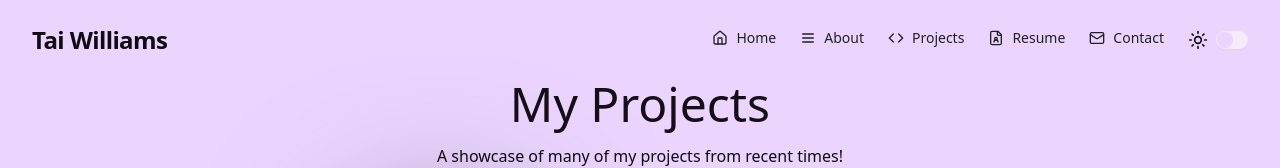
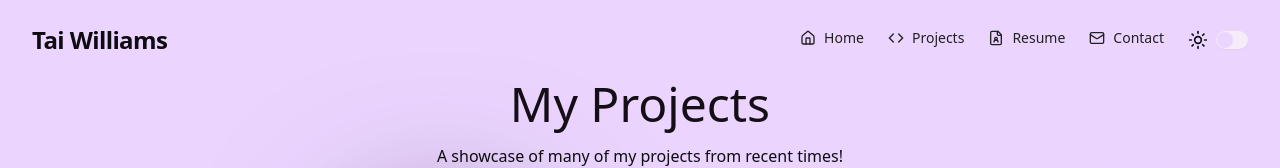
Before and after one commit to TWilliamsA7/portfolio, a Next.js app: page /projects in a window 1280 px wide. Shown: the top 168 px of the page. Built offline with nearby package versions, Linux system fonts and the light colour scheme.

Commit message:
UPDATE: resume link and removed about me ref

```diff
--- a/src/components/main-navbar.tsx
+++ b/src/components/main-navbar.tsx
@@ -19,9 +19,8 @@ import { GrowOnHover } from "./Animations";
 // Navigation Links Data
 const navLinks = [
   { href: "/", title: "Home", icon: HomeIcon },
-  { href: "/about", title: "About", icon: MenuIcon },
   { href: "/projects", title: "Projects", icon: Code },
-  { href: "/resume", title: "Resume", icon: FileUser },
+  { href: "/resume.pdf", title: "Resume", icon: FileUser },
   { href: "/contact", title: "Contact", icon: Mail },
 ];
 
```
